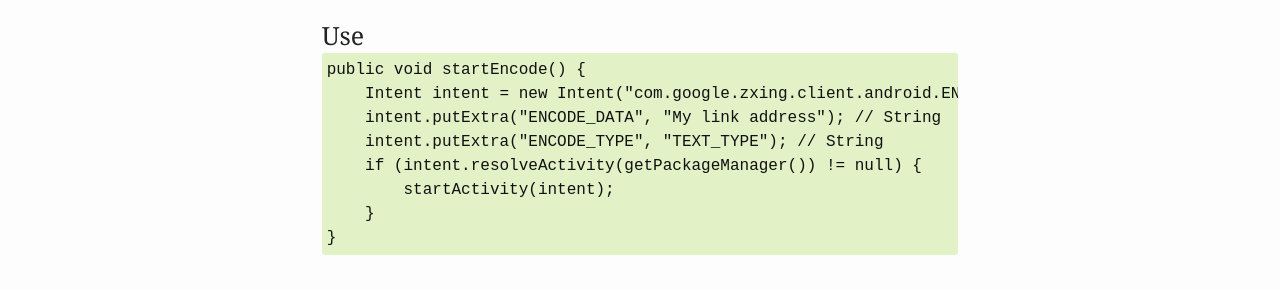
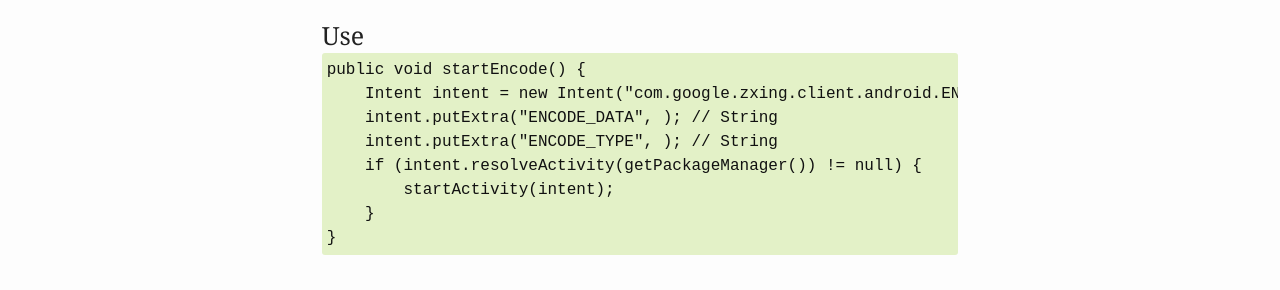
Before and after one commit to openintents/openintents.github.io, a Jekyll site: the page built from _intent_specs/com.google.zxing.client.android.ENCODE.md, in a window 1280 px wide. Shown: the part 1278-1568 px from the top of the page. Built offline with Jekyll 4.4.1, drawn with Linux system fonts in a browser that asks for light colours; nearby versions of some CDN libraries; some of the changed lines change nothing that is shown.

Commit message:
Update specification.html

```diff
--- a/_layouts/specification.html
+++ b/_layouts/specification.html
@@ -52,9 +52,8 @@ format: post
 public void start{{page.title | capitalize | replace ' ', ''}}({% for extra in page.out.extras %}{{extra.type}} {{extra.var}}{%unless forloop.last%}, {%endunless %}{% endfor %}) {
     Intent intent = new Intent("{{page.action}}"); {% if page.uri %}
     intent.setData(dataUri); // {{ page.uri}} {% endif %}{% for extra in page.extras %}{% if extra.type == 'ArrayList<Integer>' %}
-    intent.putIntegerArrayListExtra("{{ extra.name}}", {{ extra.sample}}); // {{ extra.type}}{% elsif extra.type == 'String' %}
-    intent.putExtra("{{ extra.name}}", "{{ extra.sample}}"); // {{ extra.type}}{% else %}
-    intent.putExtra("{{ extra.name}}", {{ extra.sample}}); // {{ extra.type}}{% endif %}{% endfor %}
+    intent.putIntegerArrayListExtra("{{ extra.name}}", {{ extra.var}}); // {{ extra.type}}{% else %}
+    intent.putExtra("{{ extra.name}}", {{ extra.var}}); // {{ extra.type}}{% endif %}{% endfor %}
     if (intent.resolveActivity(getPackageManager()) != null) { {% if page.out %}
       startActivityForResult(intent, REQUEST_CODE);
     }
```
